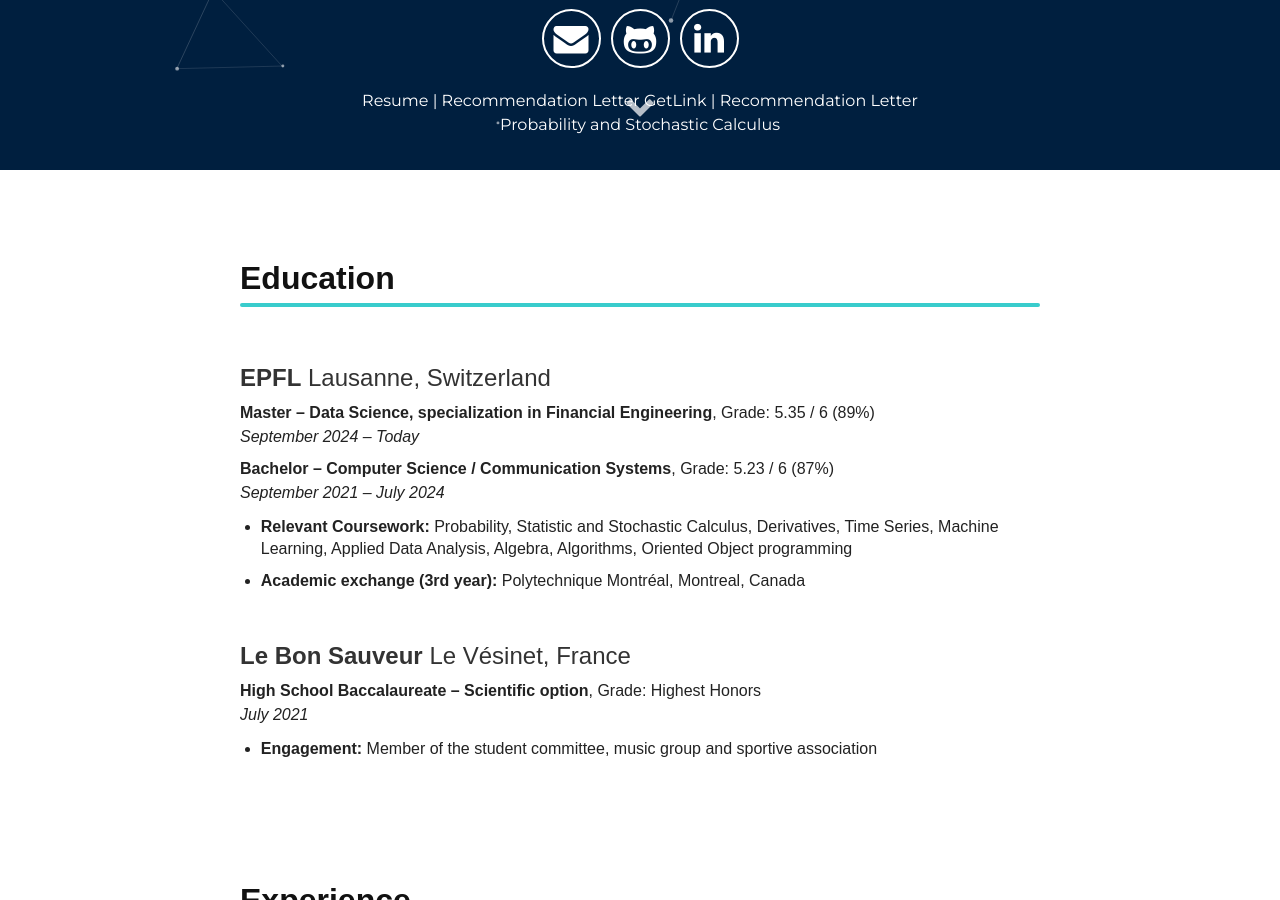
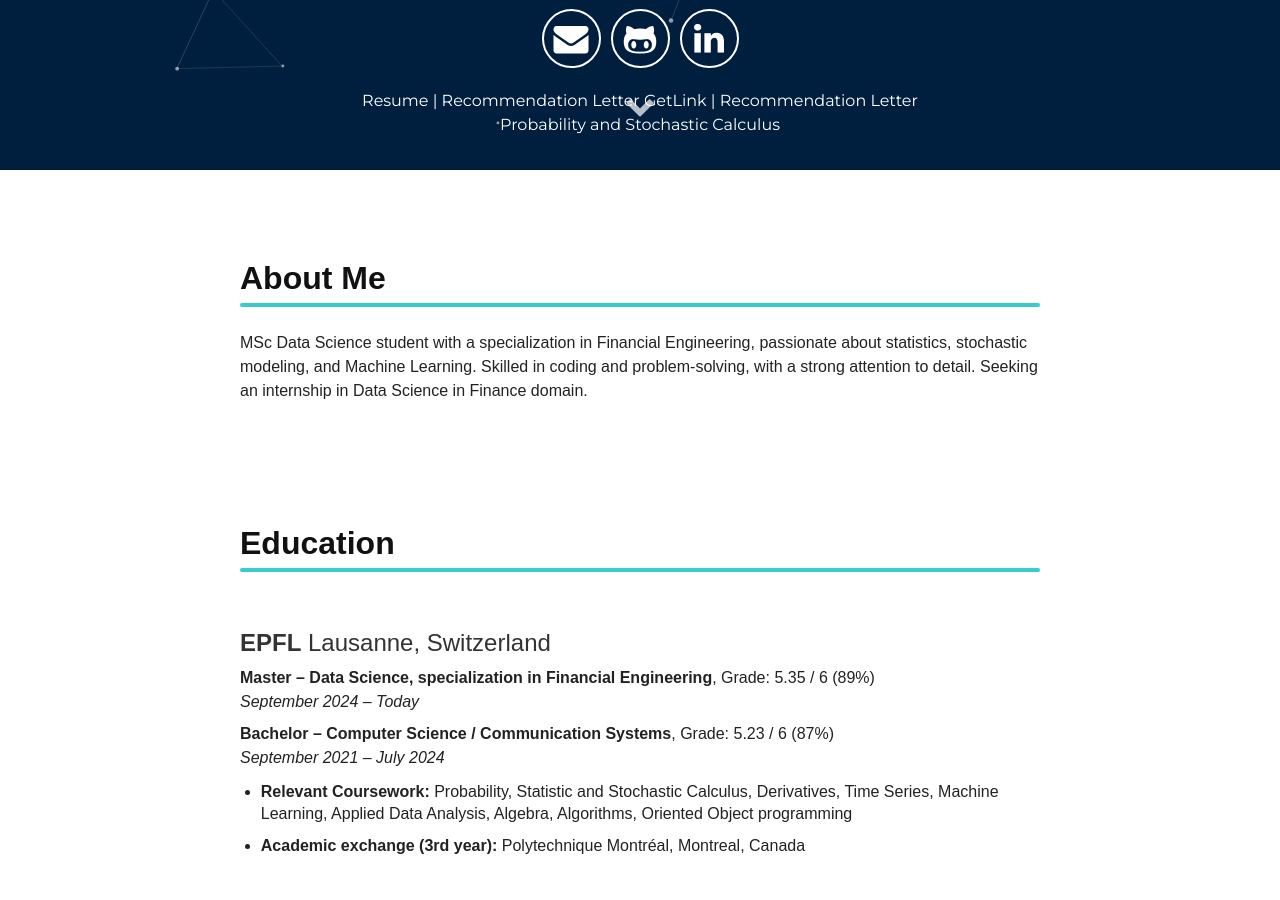
Before and after one commit to francois-goybet/francois-goybet.github.io, a Jekyll site: the page built from index.html, in a window 1280 px wide and 900 px high, scrolled down 730 px. Built offline with Jekyll 4.4.1, drawn with Linux system fonts in a browser that asks for light colours.

Commit message:
about me

```diff
--- a/_includes/education.html
+++ b/_includes/education.html
@@ -1,3 +1,12 @@
+<section id="aboutme" class="education-section">
+  <h2>About Me</h2>
+  <p>
+    MSc Data Science student with a specialization in Financial Engineering, passionate about statistics, stochastic modeling, and
+    Machine Learning. Skilled in coding and problem-solving, with a strong attention to detail. Seeking an internship in Data Science
+    in Finance domain.
+  </p>
+</section>
+
 <section id="education" class="education-section">
   <h2>Education</h2>
   <div class="education-entry">
```
